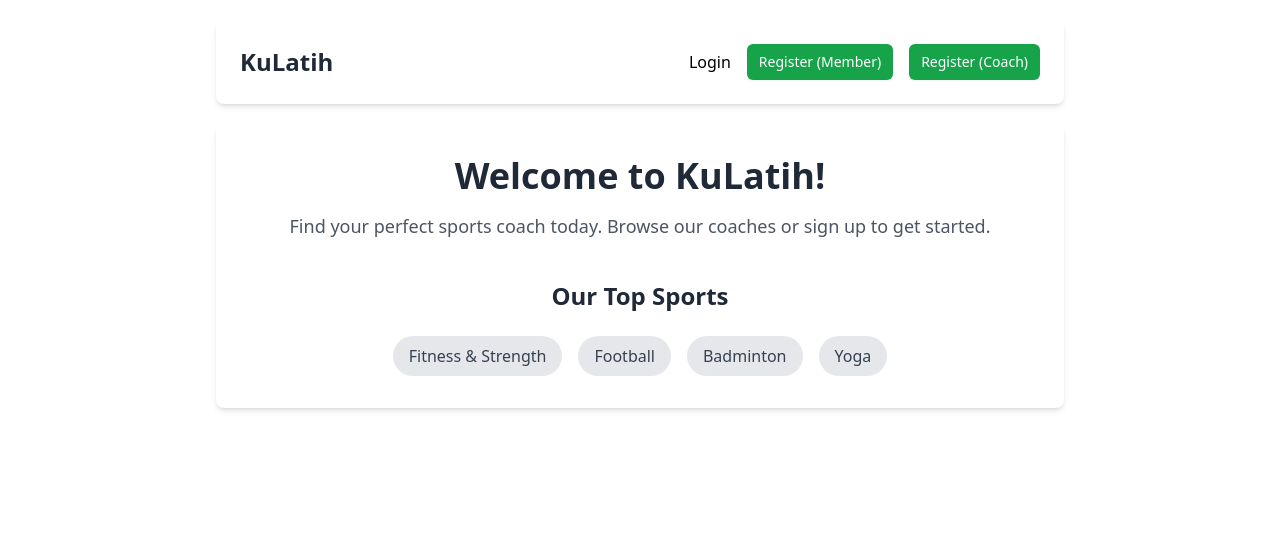
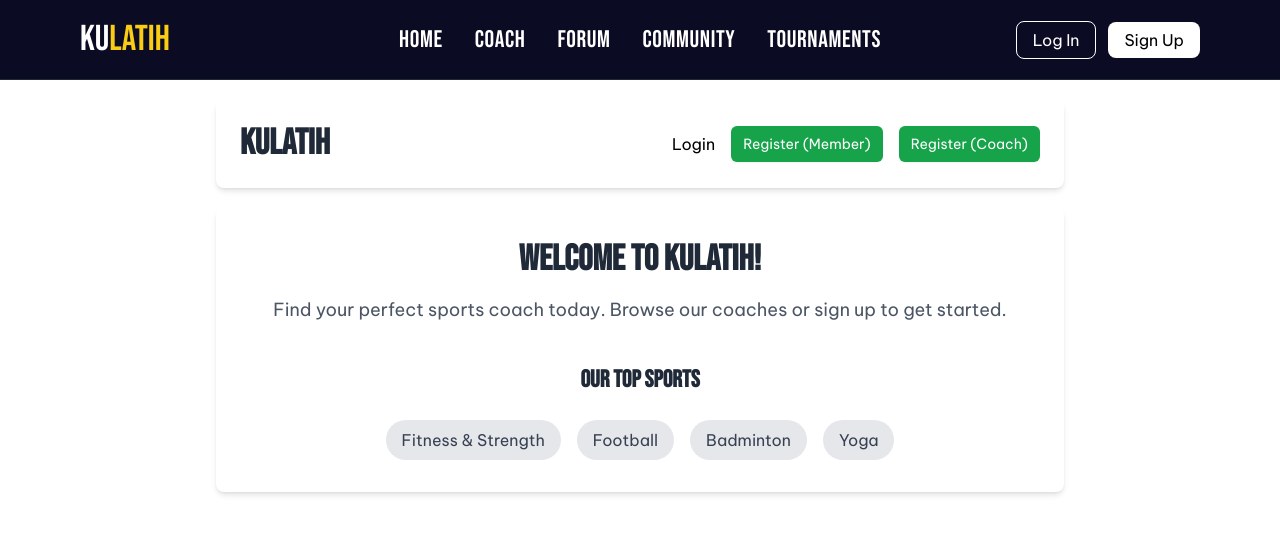
Before and after one commit to pbp-kelompok-f3/kulatih-web, a Django app: page / in a window 1280 px wide. Shown: the top 534 px of the page. Run offline with Django 5.2, Linux system fonts and the light colour scheme; some libraries are stand-ins or nearby versions.

Commit message:
Navbar and css fonts

```diff
--- a/kulatih/settings.py
+++ b/kulatih/settings.py
@@ -45,6 +45,7 @@ INSTALLED_APPS = [
     'main',
     'forum',
     'users',
+    'tournaments'
 ]
 
 MIDDLEWARE = [
@@ -141,6 +142,7 @@ USE_TZ = True
 # https://docs.djangoproject.com/en/5.2/howto/static-files/
 
 STATIC_URL = 'static/'
+STATICFILES_DIRS = [BASE_DIR / "static"]
 
 # Default primary key field type
 # https://docs.djangoproject.com/en/5.2/ref/settings/#default-auto-field
--- a/kulatih/urls.py
+++ b/kulatih/urls.py
@@ -22,5 +22,5 @@ urlpatterns = [
     path('', include('main.urls')),
     path('account/', include('users.urls')),
     path('forum/', include('forum.urls')),
-    path('tournament/', include('tournament.urls'))
+    path('tournament/', include('tournaments.urls'))
 ]
--- a/main/templates/main.html
+++ b/main/templates/main.html
@@ -10,7 +10,7 @@
 
 
 {% block content %}
-
+    {% include 'navbar.html' %}
     <!-- This is your .container, styled with Tailwind -->
     <div class="max-w-4xl mx-auto my-5 px-4 sm:px-6">
 
@@ -18,7 +18,7 @@
         <nav class="flex justify-between items-center bg-white p-4 sm:p-6 rounded-lg shadow-md">
 
             <!-- This is your .logo, styled with Tailwind -->
-            <a href="{% url 'main:show_main' %}" class="text-2xl font-bold text-gray-800">KuLatih</a>
+            <a href="{% url 'main:show_main' %}" class="text-4xl font-bold text-gray-800"><h1>KULATIH</h1></a>
 
             <!-- This is your .auth section, styled with Tailwind -->
             <div class="flex items-center">
--- a/static/css/global.css
+++ b/static/css/global.css
@@ -0,0 +1,23 @@
+:root {
+  --yellow:       #D3B53E;
+  --indigo:       #191831;
+  --indigo-light: #242244;
+  --indigo-dark:  #111024;
+  --white:        #F5F5F5;
+}
+
+/* Site defaults: Be Vietnam for body, Bebas for headings */
+html, body {
+  font-family: "Be Vietnam Pro", sans-serif;
+}
+
+.font-bevietnam {
+  font-family: "Be Vietnam Pro", sans-serif;
+}
+
+.heading-font, h1, h2, h3, .font-bebas, .bebas {
+  font-family: "Bebas Neue", sans-serif;
+}
+
+/* small helpers if needed */
+.lead { font-family: "Be Vietnam Pro", sans-serif; }
--- a/templates/base.html
+++ b/templates/base.html
@@ -5,6 +5,7 @@
     <meta charset="UTF-8" />
     <meta name="viewport" content="width=device-width, initial-scale=1.0" />
     {% block meta %} {% endblock meta %}
+    <link href="https://fonts.googleapis.com/css2?family=Bebas+Neue&family=Be+Vietnam+Pro:wght@400;700&display=swap" rel="stylesheet">
     <script src="https://cdn.tailwindcss.com"></script>
     <link rel="stylesheet" href="{% static 'css/global.css' %}"/>
   </head>
--- a/templates/navbar.html
+++ b/templates/navbar.html
@@ -1,30 +1,34 @@
 {% load static %}
 
-<nav class="flex items-center justify-between px-10 py-4 bg-[#0b0b23] border-b border-gray-800">
-  <div class="flex items-center space-x-2">
+<nav class="flex items-center justify-between w-full h-[5rem] px-20 py-3 bg-[#0b0b23] border-b border-gray-800 font-bebas">
+    <div class="flex items-center">
+        <h1 class="text-4xl">
             <span class="text-white">KU</span><span class="text-yellow-400">LATIH</span>
         </h1>
     </div>
 
-  <div class="flex space-x-8 font-semibold text-sm tracking-wide text-white">
-    <a href="{% url 'home' %}" class="hover:text-yellow-400">HOME</a>
-    <a href="{% url 'coach_list' %}" class="hover:text-yellow-400">COACH</a>
-    <a href="{% url 'forum' %}" class="hover:text-yellow-400">FORUM</a>
-    <a href="{% url 'community' %}" class="hover:text-yellow-400">COMMUNITY</a>
+    <div class="absolute left-1/2 transform -translate-x-1/2">
+        <div class="flex items-center gap-x-8 text-white tracking-wide text-2xl z-10">
+            <a href="{% url 'main:show_main' %}" class="hover:text-yellow-400 font-bebas">HOME</a>
+            <a href="" class="hover:text-yellow-400">COACH</a>
+            <a href="" class="hover:text-yellow-400">FORUM</a>
+            <a href="" class="hover:text-yellow-400">COMMUNITY</a>
+            <a href="" class="hover:text-yellow-400">TOURNAMENTS</a>
+        </div>
     </div>
 
     <div class="flex items-center space-x-3">
         {% if user.is_authenticated %}
-      {% if user.profile.image %}
-        <img src="{{ user.profile.image.url }}" alt="Profile" class="w-8 h-8 rounded-full object-cover">
+            {% if user.profile.image.url %}
+                <img src="{{ user.profile.profile_photo }}" alt="Profile" class="w-12 h-12 rounded-full object-cover">
             {% else %}
-        <div class="w-8 h-8 rounded-full bg-gray-500 flex items-center justify-center text-sm">U</div>
+                <div class="w-12 h-12 text-xl rounded-full bg-gray-500 flex items-center justify-center text-sm">U</div>
             {% endif %}
         {% else %}
-      <a href="{% url 'login' %}" class="px-4 py-1 border border-white rounded-lg hover:bg-white hover:text-black transition">
+            <a href="{% url 'users:login' %}" class="px-4 py-1.5 border border-white rounded-lg text-white hover:bg-white hover:border-white hover:text-black transition font-bevietnam">
                 Log In
             </a>
-      <a href="{% url 'signup' %}" class="px-4 py-1 bg-white text-black rounded-lg hover:bg-yellow-400 hover:text-black transition">
+            <a href="{% url 'users:register_member' %}" class="px-4 py-1.5 bg-white text-black rounded-lg hover:bg-yellow-400 hover:text-black transition font-bevietnam">
                 Sign Up
             </a>
         {% endif %}
--- a/tournaments/urls.py
+++ b/tournaments/urls.py
@@ -1,7 +1,7 @@
 from django.urls import path
 from . import views
 
-app_name = "tournament"
+app_name = "tournaments"
 
 urlpatterns = [
     path('', views.tournaments_view, name='tournaments_view'),
--- a/tournaments/views.py
+++ b/tournaments/views.py
@@ -3,7 +3,7 @@ from django.http import JsonResponse
 from django.contrib.auth.decorators import login_required
 from django.views.decorators.csrf import csrf_exempt
 from .models import Tournament
-from user.models import Coach,Customer
+from users.models import Coach, Member
 from .forms import TournamentForm
 import json
 
```
Also changed, not shown: static/image/hero.png (added), static/image/logo.jpg (renamed from static/images/logo.jpg). Lines whose indentation alone changed are shown as unchanged.
